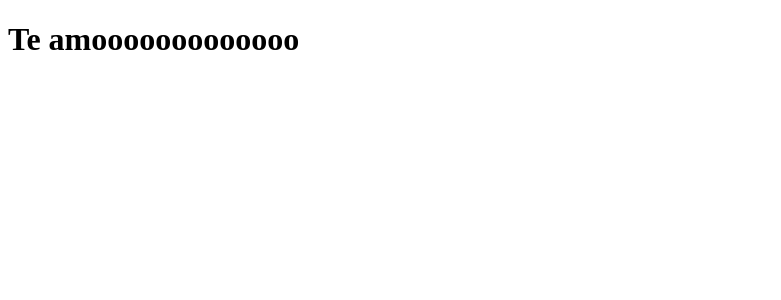
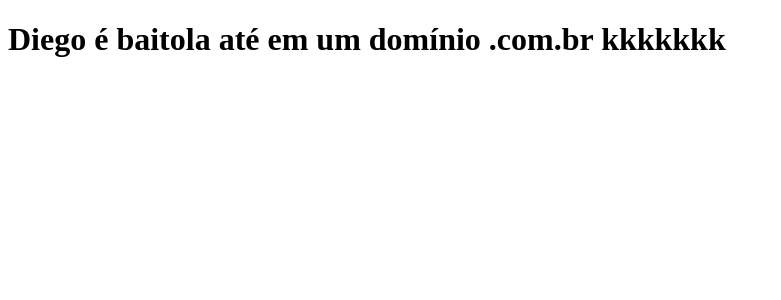
Before and after one commit to RuanCarloss/clone-tabnews, a Next.js app: page / in a window 1280 px wide. Shown: the top 300 px of the page, without its empty margins (0-781 px from the left). Built offline with nearby package versions, Linux system fonts and the light colour scheme.

Commit message:
Suado meu amigo

```diff
--- a/pages/index.js
+++ b/pages/index.js
@@ -1,5 +1,5 @@
 function Home() {
-  return <h1>Te amooooooooooooo</h1>;
+  return <h1>Diego é baitola até em um domínio .com.br kkkkkkk</h1>;
 }
 
 export default Home;
```
